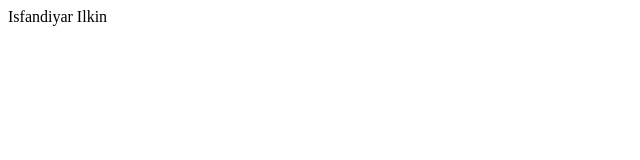
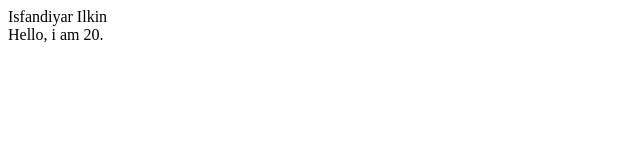
Before and after one commit to Ilkin313Isfandiyar/name, a plain HTML site: page index.html in a window 1280 px wide. Shown: the full height of the page, 0-640 px from the left. Drawn offline with Linux system fonts and the light colour scheme.

Commit message:
version2

```diff
--- a/index.html
+++ b/index.html
@@ -8,5 +8,6 @@
 </head>
 <body>
     <div>Isfandiyar Ilkin</div>
-</body>
+
+    <div>Hello, i am 20.</div>
 </html>
```
